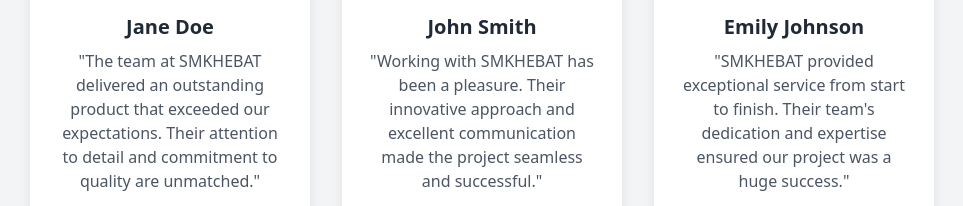
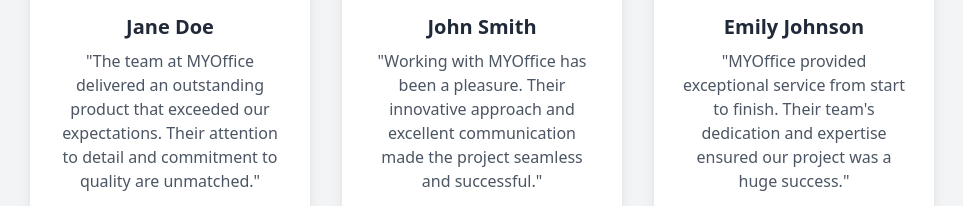
Before and after one commit to AlpianPPLG/Office-Website-Landing-Page, a plain HTML site: page index.html in a window 1280 px wide. Shown: the part 2952-3158 px from the top of the page, without its empty margins (158-1121 px from the left). Drawn offline with nearby package versions, Linux system fonts and the light colour scheme.

Commit message:
initial commit

```diff
--- a/index.html
+++ b/index.html
@@ -340,7 +340,7 @@
             <i class="fas fa-user-circle text-4xl text-blue-600 mb-4"></i>
             <h3 class="text-xl font-semibold text-gray-800 mb-2">Jane Doe</h3>
             <p class="text-gray-600 mb-4">
-              "The team at SMKHEBAT delivered an outstanding product that
+              "The team at MYOffice delivered an outstanding product that
               exceeded our expectations. Their attention to detail and
               commitment to quality are unmatched."
             </p>
@@ -354,7 +354,7 @@
             <i class="fas fa-user-circle text-4xl text-blue-600 mb-4"></i>
             <h3 class="text-xl font-semibold text-gray-800 mb-2">John Smith</h3>
             <p class="text-gray-600 mb-4">
-              "Working with SMKHEBAT has been a pleasure. Their innovative
+              "Working with MYOffice has been a pleasure. Their innovative
               approach and excellent communication made the project seamless and
               successful."
             </p>
@@ -370,7 +370,7 @@
               Emily Johnson
             </h3>
             <p class="text-gray-600 mb-4">
-              "SMKHEBAT provided exceptional service from start to finish. Their
+              "MYOffice provided exceptional service from start to finish. Their
               team's dedication and expertise ensured our project was a huge
               success."
             </p>
```
